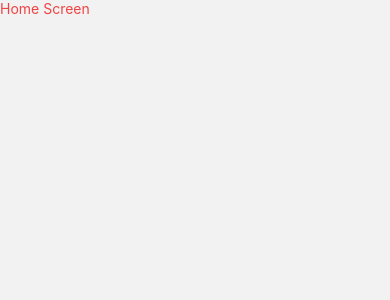
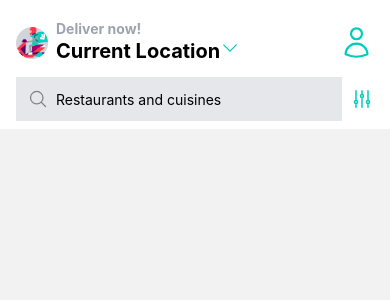
Before and after one commit to mmncit/khudarto, a React Native app: screen /Home in a window 390 px wide. Shown: the top 300 px of the page. Built offline with nearby package versions, Linux system fonts and the light colour scheme.

Commit message:
search bar

```diff
--- a/package.json
+++ b/package.json
@@ -19,8 +19,10 @@
     "react": "18.2.0",
     "react-dom": "^18.2.0",
     "react-native": "0.71.3",
+    "react-native-heroicons": "^3.2.0",
     "react-native-safe-area-context": "4.5.0",
     "react-native-screens": "~3.20.0",
+    "react-native-svg": "^13.8.0",
     "react-native-web": "~0.18.11"
   },
   "devDependencies": {
--- a/screens/HomeScreen.js
+++ b/screens/HomeScreen.js
@@ -1,6 +1,12 @@
-import { Text, SafeAreaView } from 'react-native';
+import { View, Text, SafeAreaView, Image, TextInput } from 'react-native';
 import * as React from 'react';
 import { useNavigation } from '@react-navigation/native';
+import {
+  AdjustmentsVerticalIcon,
+  ChevronDownIcon,
+  UserIcon,
+  MagnifyingGlassIcon,
+} from 'react-native-heroicons/outline';
 
 const HomeScreen = () => {
   const navigation = useNavigation();
@@ -12,8 +18,30 @@
   }, []);
 
   return (
-    <SafeAreaView>
-      <Text className="text-red-500">Home Screen</Text>
+    <SafeAreaView className="bg-white pt-5">
+      {/* Header */}
+      <View className="flex-row pb-3 items-center mx-4 space-x-2">
+        <Image
+          source={require('../assets/logo.avif')}
+          className="h-7 w-7 bg-gray-300 p-4 rounded-full"
+        />
+        <View className="flex-1">
+          <Text className="font-bold text-gray-400">Deliver now!</Text>
+          <Text className="font-bold text-xl">
+            Current Location
+            <ChevronDownIcon size={20} color="#00CCBB" />
+          </Text>
+        </View>
+        <UserIcon size={35} color="#00CCBB" />
+      </View>
+      {/* Search */}
+      <View className="flex-row items-center space-x-2 pb-2 mx-4">
+        <View className="flex-row flex-1 space-x-2 bg-gray-200 p-3">
+          <MagnifyingGlassIcon color="gray" size={20} />
+          <TextInput placeholder="Restaurants and cuisines" keyboardType="default" />
+        </View>
+        <AdjustmentsVerticalIcon color="#00CCBB" />
+      </View>
     </SafeAreaView>
   );
 };
```
Also changed, not shown: assets/logo.avif (added), 1 other file (tests, documents, lock files or other folders).
